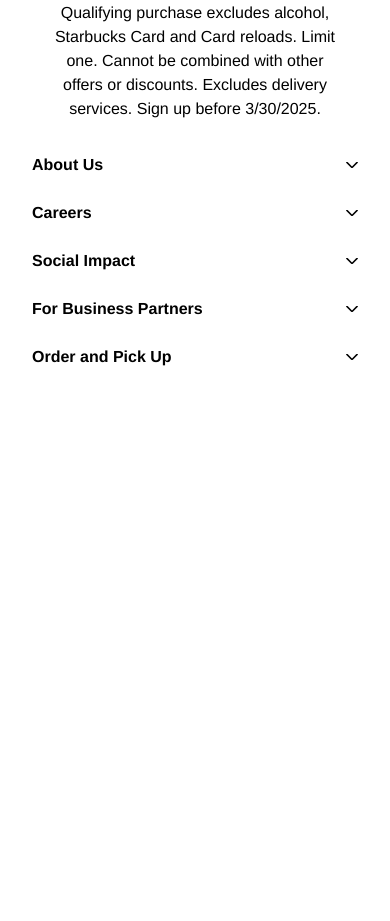
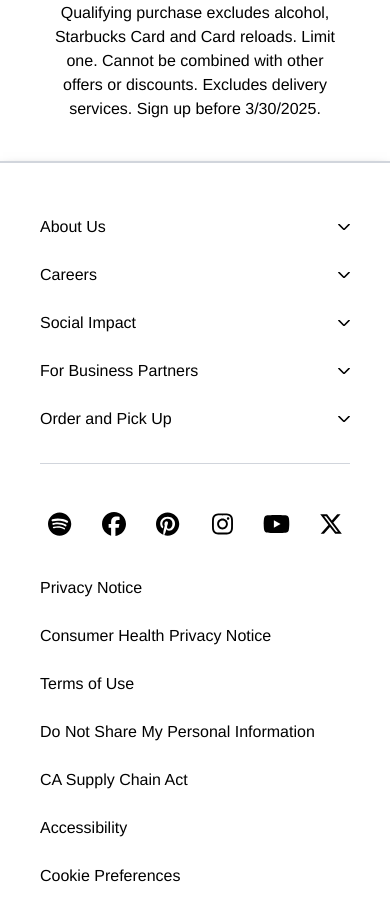
Before and after one commit to BassamMustafa16/starbucks, a Vue app: page / in a window 390 px wide. Shown: the part 2646-3567 px from the top of the page. Before the commit the page ends 3047 px from the top, so only its background shows below. Built offline with nearby package versions, Linux system fonts and the light colour scheme.

Commit message:
HomeView Completed

```diff
--- /dev/null
+++ b/src/components/common/FooterCols.vue
@@ -0,0 +1,18 @@
+<script setup>
+
+const props = defineProps(['title', 'links']);
+
+</script>
+
+<template>
+  <div>
+    <h2 class="text-l font-medium mb-5">{{ title }}</h2>
+    <ul>
+      <li v-for="link in links" class="py-3">
+          <RouterLink to="/" class="block text-gray-600 hover:text-black">
+            {{ link }}
+          </RouterLink>
+        </li>
+    </ul>
+  </div>
+</template>
--- a/src/components/common/FooterDp.vue
+++ b/src/components/common/FooterDp.vue
@@ -16,9 +16,9 @@ const showContent = () => {
 </script>
 
 <template>
-  <div class="">
+  <div>
     <button
-      class="flex flex-row items-center justify-between w-full cursor-pointer p-3 font-semibold"
+      class="flex flex-row items-center justify-between w-full cursor-pointer py-3"
       @click.self="showContent()"
     >
       {{ title }}
@@ -45,7 +45,7 @@ const showContent = () => {
       "
     >
       <ul v-if="isExpanded" class="overflow-hidden transition-all duration-300">
-        <li v-for="link in links" class="p-3">
+        <li v-for="link in links" class="py-3">
           <RouterLink to="/" class="block text-gray-600 hover:text-black">
             {{ link }}
           </RouterLink>
--- a/src/components/common/FooterSection.vue
+++ b/src/components/common/FooterSection.vue
@@ -1,5 +1,27 @@
 <script setup>
+import { ref, onMounted, onUnmounted } from "vue";
 import FooterDp from "./FooterDp.vue";
+import FooterCols from "./FooterCols.vue";
+
+import { FontAwesomeIcon } from "@fortawesome/vue-fontawesome";
+import {
+  faSpotify,
+  faFacebook,
+  faPinterest,
+  faInstagram,
+  faYoutube,
+  faXTwitter,
+} from "@fortawesome/free-brands-svg-icons";
+import { library } from "@fortawesome/fontawesome-svg-core";
+
+library.add(
+  faSpotify,
+  faFacebook,
+  faPinterest,
+  faInstagram,
+  faYoutube,
+  faXTwitter
+);
 
 const DropdownMenus = [
   {
@@ -54,20 +76,88 @@ const DropdownMenus = [
     ],
   },
 ];
+const socilaMediaIcons = [
+  {
+    icon: ["fab", "spotify"],
+    link: "#",
+  },
+  {
+    icon: ["fab", "facebook"],
+    link: "#",
+  },
+  {
+    icon: ["fab", "pinterest"],
+    link: "#",
+  },
+  {
+    icon: ["fab", "instagram"],
+    link: "#",
+  },
+  {
+    icon: ["fab", "youtube"],
+    link: "#",
+  },
+  {
+    icon: ["fab", "x-twitter"],
+    link: "#",
+  },
+];
+const attachments = [
+  "Privacy Notice",
+  "Consumer Health Privacy Notice",
+  "Terms of Use",
+  "Do Not Share My Personal Information",
+  "CA Supply Chain Act",
+  "Accessibility",
+  "Cookie Preferences",
+];
+const isMobile = ref(window.innerWidth < 1024);
+const updateScreenWidth = () => {
+  isMobile.value = window.innerWidth < 1024;
+};
+onMounted(() => {
+  window.addEventListener("resize", updateScreenWidth);
+});
+onUnmounted(() => {
+  window.removeEventListener("resize", updateScreenWidth);
+});
 </script>
 
 <template>
-  <footer class="flex flex-col p-5">
-    <div>
+  <footer class="flex flex-col p-10 shadow-lg border-t-2 border-gray-300 shadow-black mt-10">
+    <div class="flex flex-col lg:flex-row lg:justify-between">
       <FooterDp
+        v-if="isMobile"
         v-for="menu in DropdownMenus"
         :title="menu.title"
         :links="menu.links"
       />
+      <FooterCols
+        v-if="!isMobile"
+        v-for="menu in DropdownMenus"
+        :title="menu.title"
+        :links="menu.links"
+        class="w-1/6"
+      />
+    </div>
+    <hr class="text-gray-300 my-5" />
+    <div class="flex flex-col gap-5 mt-5">
+      <div class="flex justify-center items-center space-x-4 text-2xl md:text-3xl">
+        <a
+          v-for="item in socilaMediaIcons"
+          :href="item.link"
+          class="w-10 md:w-15 h-10 md:h-15 flex justify-center items-center rounded-full bg-white text-black hover:bg-[#E9E9E9] transition-all duration-300"
+        >
+          <font-awesome-icon :icon="item.icon" />
+        </a>
       </div>
       <div>
-      <div>
-
+        <RouterLink
+          v-for="attachment in attachments"
+          to="/"
+          class="py-3 block hover:underline"
+          >{{ attachment }}</RouterLink
+        >
       </div>
     </div>
   </footer>
```
Lines whose indentation alone changed are shown as unchanged.
